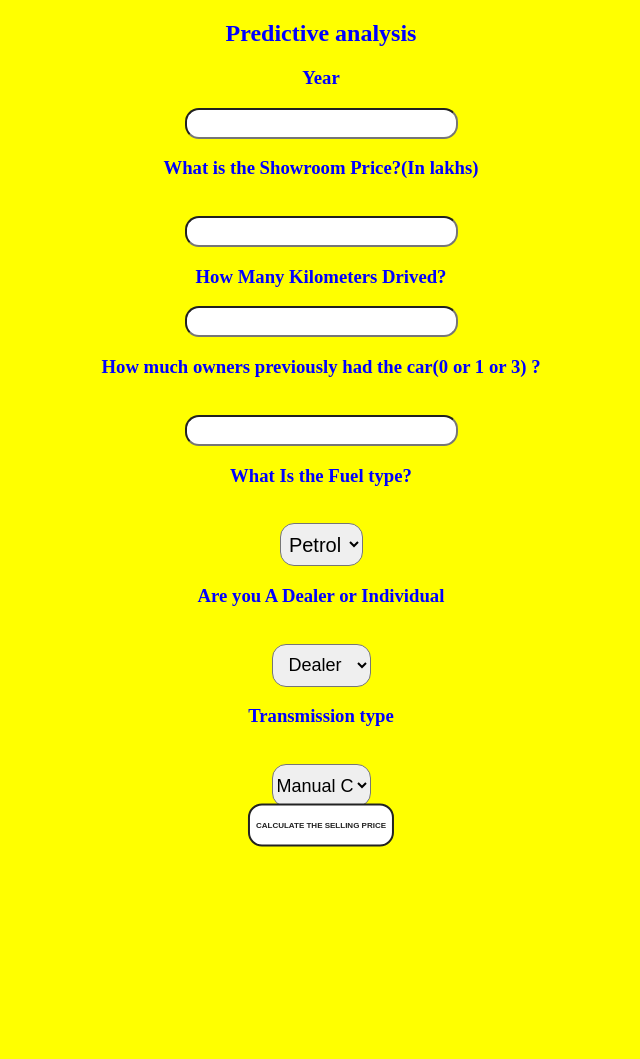
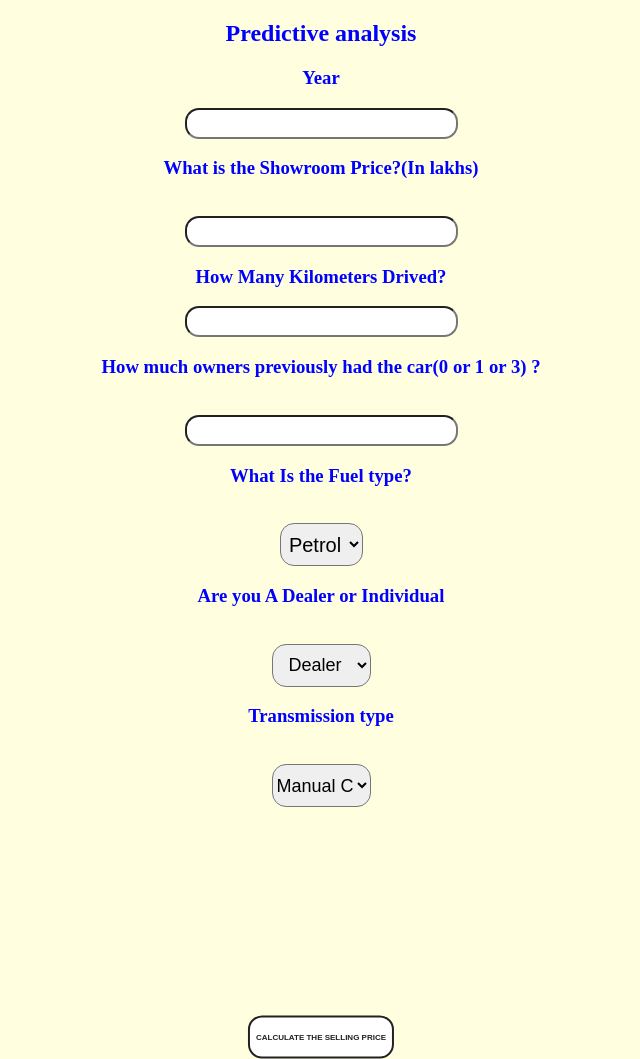
Before and after one commit to imbalram/minor_project, a Flask app: page / in a window 1280 px wide. Shown: the whole page, without its empty margins (319-959 px from the left). Before the commit the page ends 847 px from the top, so only its background shows below. Run offline with Flask 2, Linux system fonts and the light colour scheme; parts of the project's set-up code (start-up, migrations or seed data) failed here and were passed over.

Commit message:
Update index.html

```diff
--- a/templates/index.html
+++ b/templates/index.html
@@ -48,7 +48,7 @@
 
     <style>
         body {
-            background-color: yellow;
+            background-color: lightyellow;
             text-align: center;
             padding: 0px;
         }
@@ -57,6 +57,7 @@
   height: 43px;
   text-align: center;
   border-radius: 14px;
+  bottom: -35%;
   font-size: 18px;
   transform:translate(-50%,-50%);
   width=240px
```
